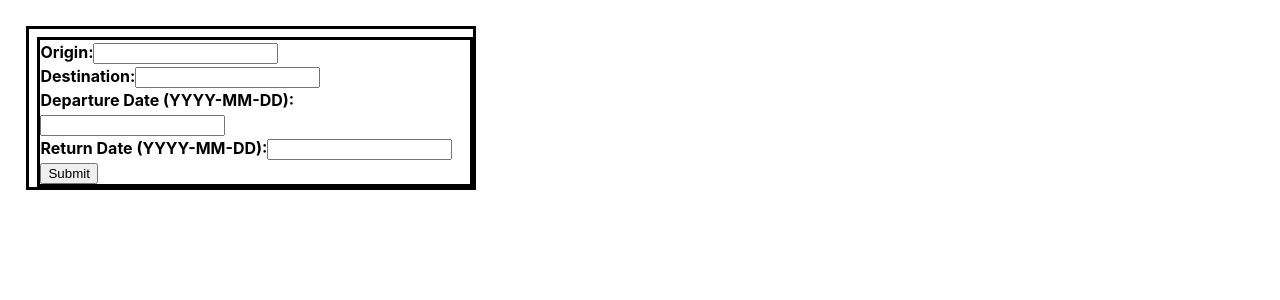
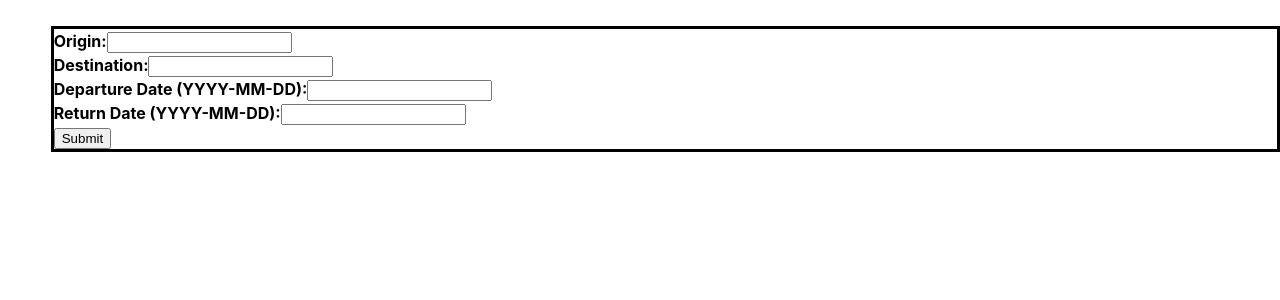
Before and after one commit to RamIyer1998/Amadeus-Cheap-Flight-Finder, a React (Create React App) app in the folder finder_frontend/: page / in a window 1280 px wide. Shown: the top 300 px of the page. Built offline with nearby package versions, Linux system fonts and the light colour scheme.

Commit message:
Convert all css files and references to CSS Modules syntax

```diff
--- a/finder_frontend/src/components/Flight.tsx
+++ b/finder_frontend/src/components/Flight.tsx
@@ -1,4 +1,5 @@
 import React, { Component } from "react";
+import styles from "../styles/Flight.module.css";
 
 /**
  * Interface that is used to define the props passed into the FlightList Component
@@ -40,7 +41,7 @@ class Flight extends React.Component<MyProps, MyState> {
 
   render = () => {
     return (
-      <div>
+      <div className={styles.item}>
         <div>
           <h5>Origin: {this.state.origin}</h5>
           <h5>Destination: {this.state.destination}</h5>
--- a/finder_frontend/src/components/FlightForm.tsx
+++ b/finder_frontend/src/components/FlightForm.tsx
@@ -1,5 +1,5 @@
 import React, { Component } from "react";
-import "../styles/FlightForm.css";
+import styles from "../styles/FlightForm.module.css";
 
 import FlightList from "./FlightList";
 
@@ -127,7 +127,7 @@ class FlightForm extends React.Component<{}, MyState> {
   render() {
     return (
       <div>
-        <form>
+        <form className={styles.main_div}>
           <label>
             Origin:
             <input
--- a/finder_frontend/src/components/FlightList.tsx
+++ b/finder_frontend/src/components/FlightList.tsx
@@ -1,6 +1,6 @@
 import React, { Component } from "react";
 import Flight from "./Flight";
-import "../styles/FlightList.css";
+import styles from "../styles/FlightList.module.css";
 
 /**
  * Interface that defines the flight object that comprises the list that is passed into the component
--- a/finder_frontend/src/styles/FlightList.css
+++ b/finder_frontend/src/styles/Flight.module.css
@@ -1,4 +1,4 @@
-div {
+.item {
   margin-left: 2%;
   margin-top: 2%;
   line-height: 1.5;
--- a/finder_frontend/src/styles/FlightForm.css
+++ b/finder_frontend/src/styles/FlightForm.module.css
@@ -7,3 +7,7 @@ div {
   margin-top: 2%;
   line-height: 1.5;
 }
+
+.main_div {
+  border: solid;
+}
--- /dev/null
+++ b/finder_frontend/src/styles/FlightList.module.css
@@ -0,0 +1,6 @@
+div {
+  margin-left: 2%;
+  margin-top: 2%;
+  line-height: 1.5;
+  display: inline-block;
+}
```
